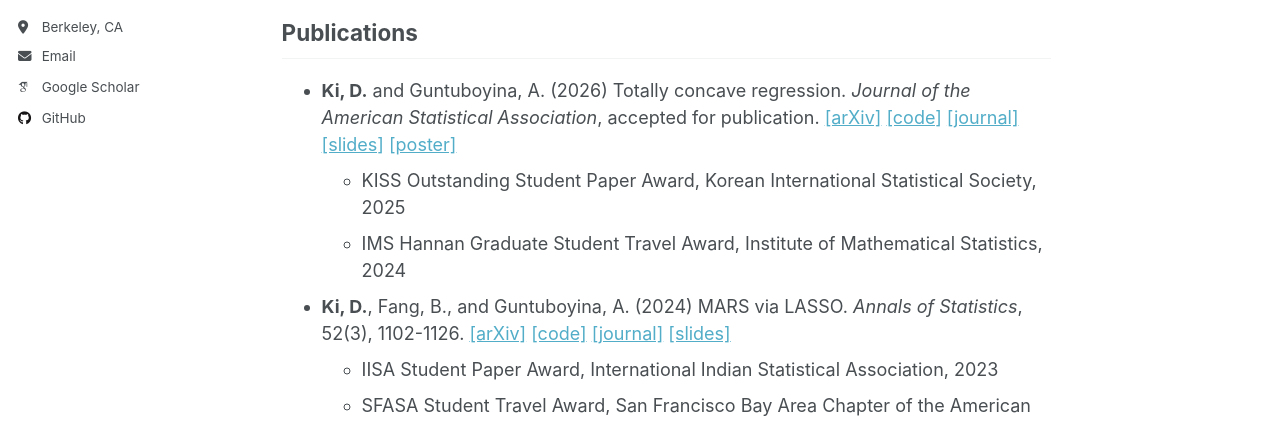
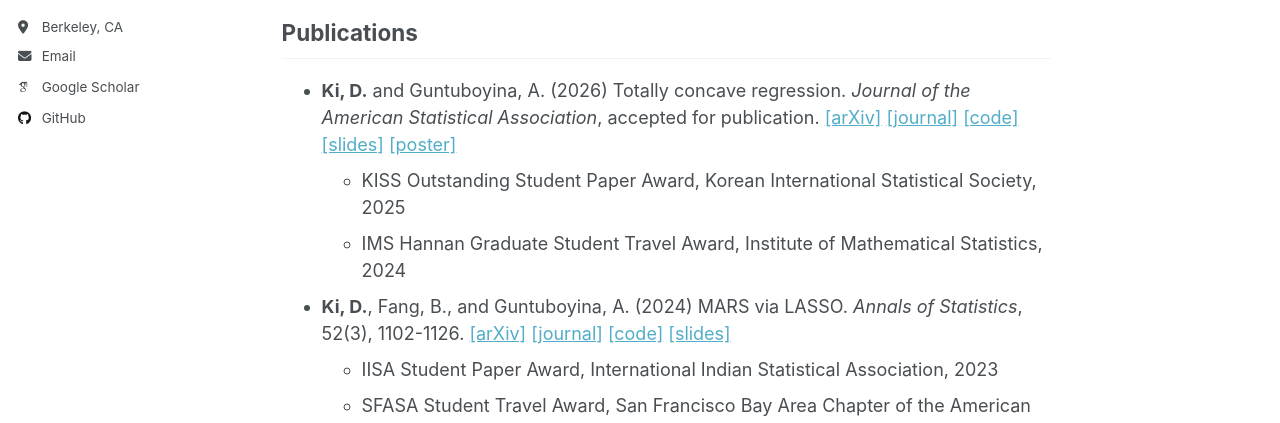
Before and after one commit to DohyeongKi/dohyeongki.github.io, a Jekyll site: the page built from _pages/research.md, in a window 1280 px wide and 900 px high. Shown: the part 359-782 px from the top of the window. Built offline with Jekyll 4.4.1, drawn with Linux system fonts in a browser that asks for light colours; some web fonts are replaced; a script that is not in the unit is left out; part of the change alters nothing that is shown.

```diff
--- a/_pages/research.md
+++ b/_pages/research.md
@@ -9,7 +9,7 @@ author_profile: true
 
 - **Ki, D.** and Guntuboyina, A. (2026+) What functions does XGBoost
 learn? Submitted. [[arXiv]](https://arxiv.org/abs/2601.05444)
-[[slides]](/files/ICSDS_Dec2025.pdf)
+[[slides]](/files/NUS_Jan2026.pdf)
 [[poster]](/files/INRC_Dec2025.pdf)
     - ICSDS Student Travel Award, Institute of Mathematical Statistics,
     2025
@@ -19,8 +19,8 @@ learn? Submitted. [[arXiv]](https://arxiv.org/abs/2601.05444)
 - **Ki, D.** and Guntuboyina, A. (2026) Totally concave regression.
 *Journal of the American Statistical Association*, accepted for
 publication. [[arXiv]](https://arxiv.org/abs/2501.04360)
+[[journal]](https://www.tandfonline.com/doi/full/10.1080/01621459.2026.2620145)
 [[code]](https://github.com/DohyeongKi/tc-reg-paper)
-[[journal]](https://www.tandfonline.com/doi/full/10.1080/01621459.2026.2620145)
 [[slides]](/files/JSM_Aug2025.pdf)
 [[poster]](/files/BSTARS_Apr2024.pdf)
     - KISS Outstanding Student Paper Award, Korean International
@@ -31,8 +31,8 @@ publication. [[arXiv]](https://arxiv.org/abs/2501.04360)
 - **Ki, D.**, Fang, B., and Guntuboyina, A. (2024) MARS via LASSO.
 *Annals of Statistics*, 52(3), 1102-1126.
 [[arXiv]](https://arxiv.org/abs/2111.11694)
+[[journal]](https://projecteuclid.org/journals/annals-of-statistics/volume-52/issue-3/MARS-via-LASSO/10.1214/24-AOS2384.full)
 [[code]](https://github.com/DohyeongKi/mars-lasso-paper)
-[[journal]](https://projecteuclid.org/journals/annals-of-statistics/volume-52/issue-3/MARS-via-LASSO/10.1214/24-AOS2384.full)
 [[slides]](/files/IISA_2023.pdf)
     - IISA Student Paper Award, International Indian Statistical
     Association, 2023
```
Also changed, not shown: 2 other files.
